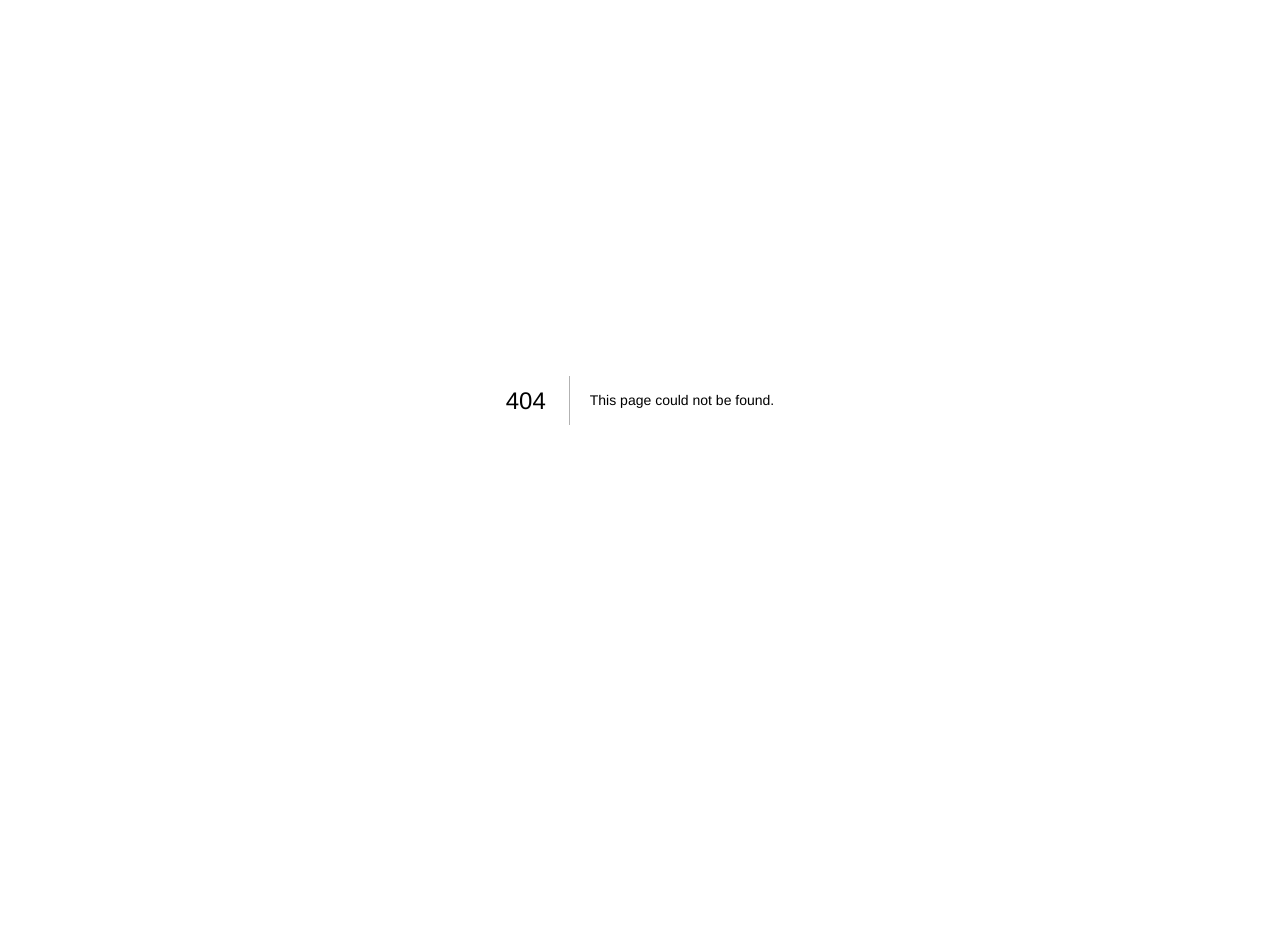
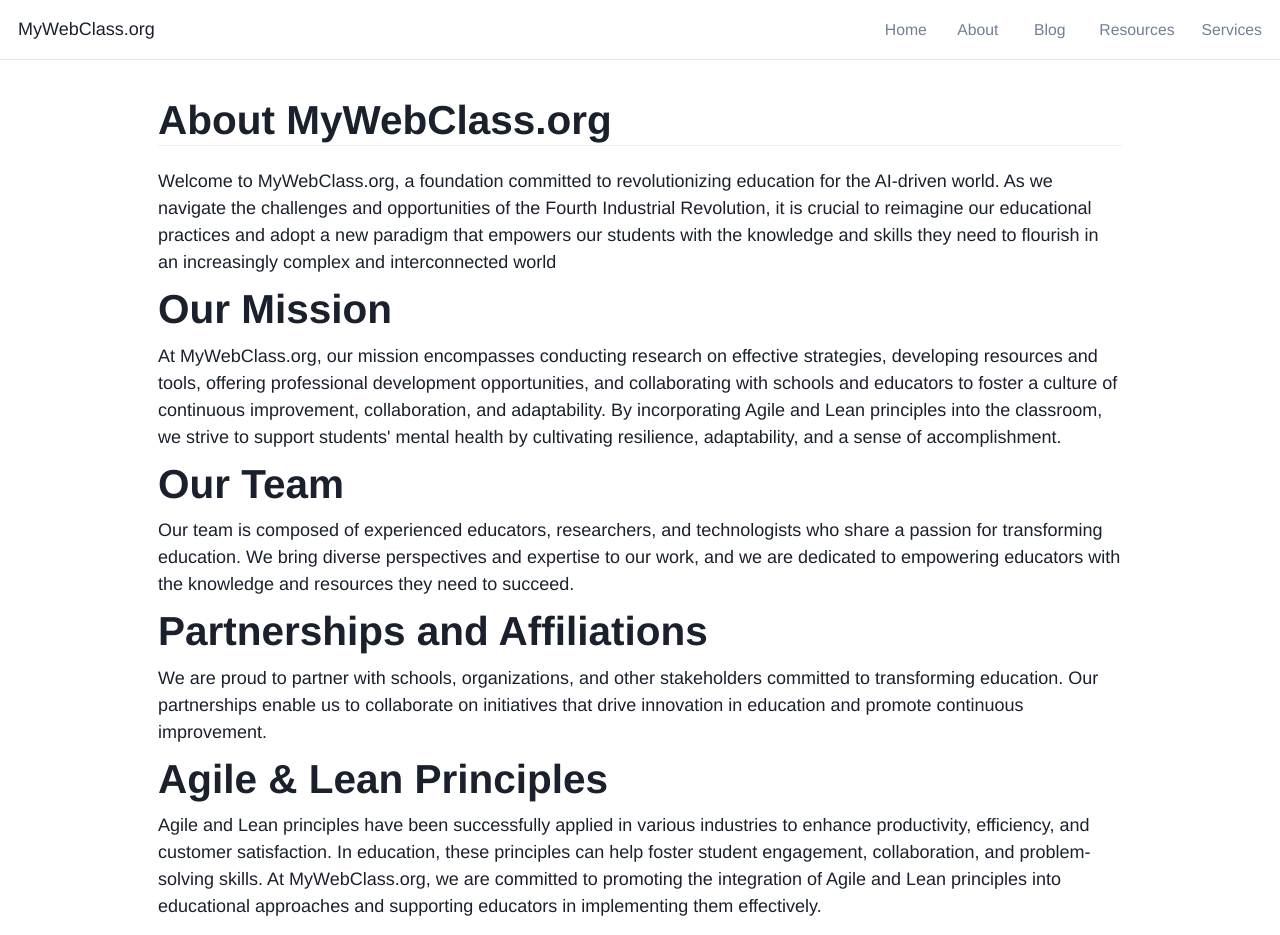
Before and after one commit to jll38/gym-site, a Next.js app: page /about in a window 1280 px wide. Before the commit this address had no page. Shown: the top 935 px of the page. Before the commit the page ends 800 px from the top, so only its background shows below. Built offline with nearby package versions, Linux system fonts and the light colour scheme.

Commit message:
About Page

```diff
--- /dev/null
+++ b/pages/about.js
@@ -0,0 +1,101 @@
+import Head from 'next/head'
+import Layout, { siteTitle } from '../components/layout'
+import utilStyles from '../styles/utils.module.css'
+import { getSortedPostsData } from '../lib/posts'
+import Link from 'next/link'
+import Date from '../components/date'
+import {
+  Container,
+  Stack,
+  Flex,
+  Box,
+  Heading,
+  Text,
+  Button,
+  Image,
+  Divider
+} from '@chakra-ui/react';
+
+export default function About({ allPostsData}){
+    return(
+        <Layout>
+            <Head>
+                <title>{siteTitle}</title>
+             </Head>
+             <Container minH='55vh' maxW={'1000px'}>
+                <article>
+                    <section name="About">
+                        <Heading>About MyWebClass.org</Heading>
+                        <Divider mb='5'></Divider>
+                        <Text>Welcome to MyWebClass.org, a foundation committed
+                         to revolutionizing education for the AI-driven world.
+                        As we navigate the challenges and opportunities
+                        of the Fourth Industrial Revolution, it is crucial to
+                         reimagine our educational practices and adopt a new paradigm
+                         that empowers our students with the knowledge and skills they
+                         need to flourish in an increasingly complex and interconnected
+                         world</Text>
+                     </section>
+                     <section name="Our Mission">
+                        <Heading my={'2'}>Our Mission</Heading>
+                        At MyWebClass.org, our mission encompasses conducting research
+                        on effective strategies, developing resources and tools, offering
+                        professional development opportunities, and collaborating with
+                        schools and educators to foster a culture of continuous improvement,
+                        collaboration, and adaptability. By incorporating Agile and Lean
+                        principles into the classroom, we strive to support students'
+                        mental health by cultivating resilience, adaptability, and a
+                        sense of accomplishment.
+                     </section>
+                     <section name="Our Team">
+                        <Heading my={'2'}>Our Team</Heading>
+                        Our team is composed of experienced educators, researchers, and
+                        technologists who share a passion for transforming education.
+                        We bring diverse perspectives and expertise to our work, and
+                        we are dedicated to empowering educators with the knowledge and
+                        resources they need to succeed.
+                     </section>
+                     <section name="Partnerships">
+                        <Heading my={'2'}>Partnerships and Affiliations</Heading>
+                        We are proud to partner with schools, organizations,
+                         and other stakeholders committed to transforming
+                         education. Our partnerships enable us to collaborate
+                         on initiatives that drive innovation in education
+                         and promote continuous improvement.
+                     </section>
+                     <section name="Partnerships">
+                        <Heading my={'2'}>Agile & Lean Principles</Heading>
+                        <Text>
+                        Agile and Lean principles have been successfully
+                        applied in various industries to enhance productivity,
+                        efficiency, and customer satisfaction. In education,
+                        these principles can help foster student engagement,
+                        collaboration, and problem-solving skills. At MyWebClass.org,
+                        we are committed to promoting the integration of Agile and
+                        Lean principles into educational approaches and supporting
+                        educators in implementing them effectively.
+                        </Text>
+                     </section>
+                     <section name="Blog">
+                        <Heading my={'2'}>Blog</Heading>
+                        <Text>
+                        Our blog provides insights, tips, and resources on Agile and
+                        Lean principles in education, as well as updates on our
+                        initiatives and partnerships. We invite you to explore
+                        our blog and join the conversation on transforming education.
+                        </Text>
+                     </section>
+                </article>
+             </Container>
+      </Layout>
+    );
+}
+
+export async function getStaticProps() {
+    const allPostsData = getSortedPostsData()
+    return {
+      props: {
+        allPostsData
+      }
+    }
+  }
--- a/pages/blog.js
+++ b/pages/blog.js
@@ -16,7 +16,7 @@ import {
   Divider
 } from '@chakra-ui/react';
 
-export default function Home({ allPostsData }) {
+export default function Blog({ allPostsData }) {
   return (
     <Layout>
       <Head>
```
